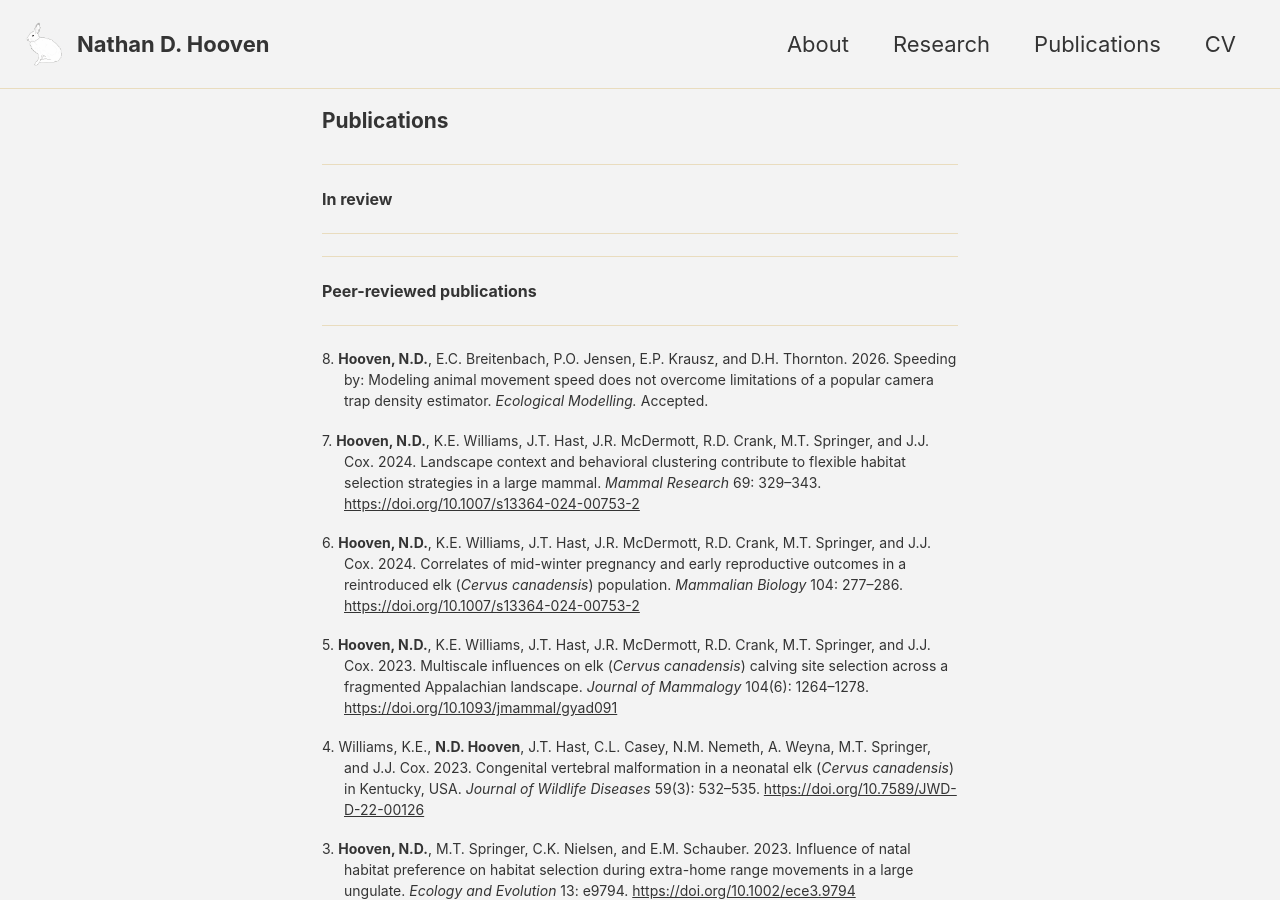
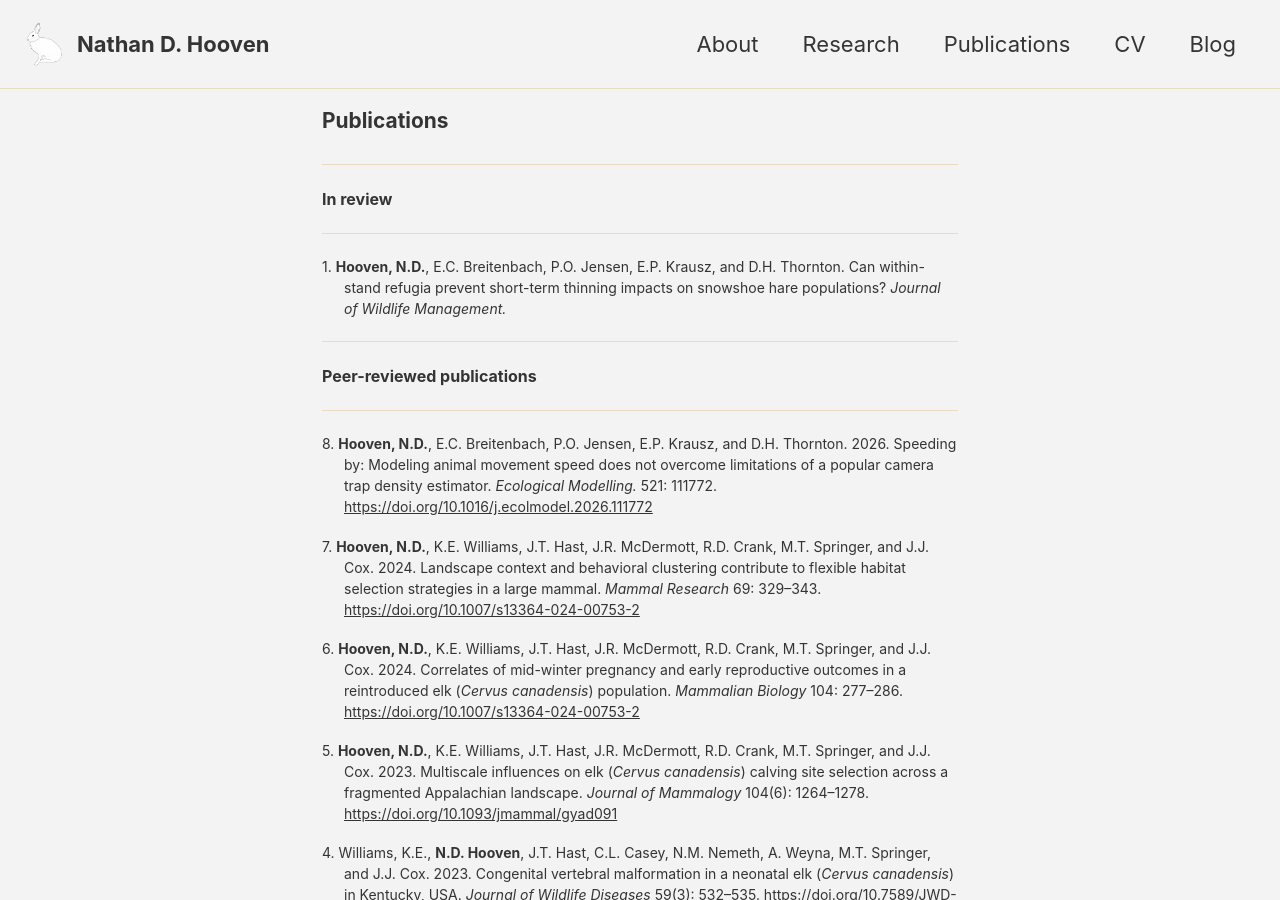
Before and after one commit to nhooven/nhooven.github.io, a Jekyll site: the page built from _pages/publications/index.md, in a window 1280 px wide and 900 px high. Built offline with Jekyll 4.4.1, drawn with Linux system fonts in a browser that asks for light colours; cached includes are drawn as plain includes.

Commit message:
updated publications; added blog

```diff
--- a/_data/navigation.yml
+++ b/_data/navigation.yml
@@ -8,3 +8,5 @@ main:
      url: /publications/
    - title: "CV"
      url: https://drive.google.com/file/d/1xnwhvTSdN7gouRN3DwGubLRWc4GTc_kX/view?usp=sharing
+   - title: "Blog"
+     url: /blog/
--- a/_layouts/home.html
+++ b/_layouts/home.html
@@ -4,5 +4,3 @@ layout: archive
 {%- assign locale = page.locale | default: layout.locale | default: site.locale %}
 
 {{ content }}
-
-<h3 class="archive__subtitle">{{ site.data.ui-text[locale].recent_posts | default: "Recent Posts" }}</h3>
--- a/_pages/publications/index.md
+++ b/_pages/publications/index.md
@@ -16,13 +16,19 @@ permalink: /publications/
 <p style = "font-size:16px;"> <b>In review</b> </p>
 ---
 
+<p class="hangingindent" style = "font-size:14px;">
+
+1. <b>Hooven, N.D.</b>, E.C. Breitenbach, P.O. Jensen, E.P. Krausz, and D.H. Thornton. Can within-stand refugia prevent short-term thinning impacts on snowshoe hare populations? <i>Journal of Wildlife Management.</i>
+
+</p>
+
 ---
 <p style = "font-size:16px;"> <b>Peer-reviewed publications</b> </p>
 ---
 
 <p class="hangingindent" style = "font-size:14px;">
 
-8. <b>Hooven, N.D.</b>, E.C. Breitenbach, P.O. Jensen, E.P. Krausz, and D.H. Thornton. 2026. Speeding by: Modeling animal movement speed does not overcome limitations of a popular camera trap density estimator. <i>Ecological Modelling.</i> Accepted.
+8. <b>Hooven, N.D.</b>, E.C. Breitenbach, P.O. Jensen, E.P. Krausz, and D.H. Thornton. 2026. Speeding by: Modeling animal movement speed does not overcome limitations of a popular camera trap density estimator. <i>Ecological Modelling.</i> 521: 111772. <a href="https://doi.org/10.1016/j.ecolmodel.2026.111772">https://doi.org/10.1016/j.ecolmodel.2026.111772</a>
 
 </p>
 
```
Also changed, not shown: _drafts/template.txt (added, +9 -0 lines), _pages/blog/index.md (added, +19 -0 lines), 7 other files.
